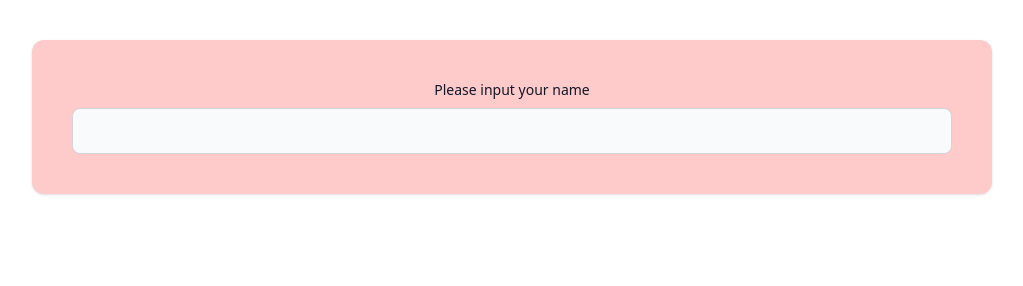
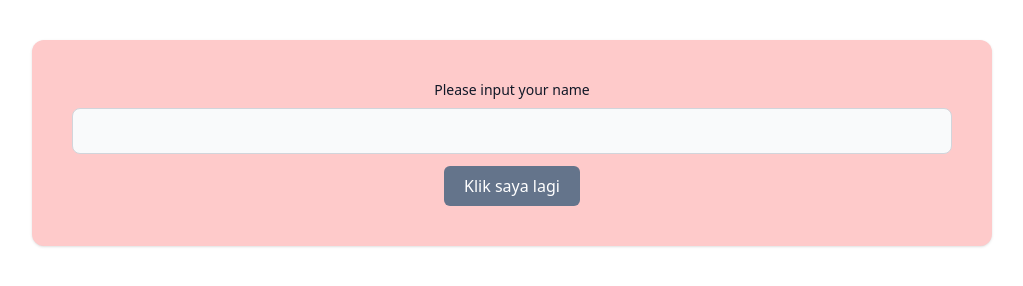
Before and after one commit to anggayudap/alphine-tailwind-kickoff, a plain HTML site: page event.html in a window 1280 px wide. Shown: the whole page, without its empty margins (128-1151 px from the left). Drawn offline with nearby package versions, Linux system fonts and the light colour scheme.

Commit message:
alpine event: custom event dispatch

```diff
--- a/event.html
+++ b/event.html
@@ -11,13 +11,16 @@
 
 <body>
 
-  <div x-data="{pesan: 'Hello Baraya!'}"
+  <div x-data="{pesan: 'Hello Baraya!'}" @log="alert('data saved by '+$event.detail.nama+'!')"
     class="container mx-auto w-3/4 text-center mt-10 bg-red-200 p-10 rounded-xl shadow">
 
     <label for="nama" class="text-sm font-medium text-gray-900 block mb-2">Please input your name</label>
-    <input type="text" @keyup.enter="alert('kamu pencet enter yak?')"
-    class="bg-gray-50 border border-gray-300 text-gray-900 rounded-lg focus:ring-blue-500 focus:border-blue-500 block w-full p-2.5">
+    <input type="text" @keyup.shift.enter="alert('kamu pencet enter yak?')"
+      class="bg-gray-50 border border-gray-300 text-gray-900 rounded-lg focus:ring-blue-500 focus:border-blue-500 block w-full p-2.5">
     <!-- see full reference here : https://alpinejs.dev/directives/on#keyboard-events -->
+
+    <button @click="$dispatch('log', {nama:'BAMBANG'})" class="py-2 px-5 text-white rounded-md bg-slate-500 mt-3">Klik
+      saya lagi</button>
   </div>
 
 
```
